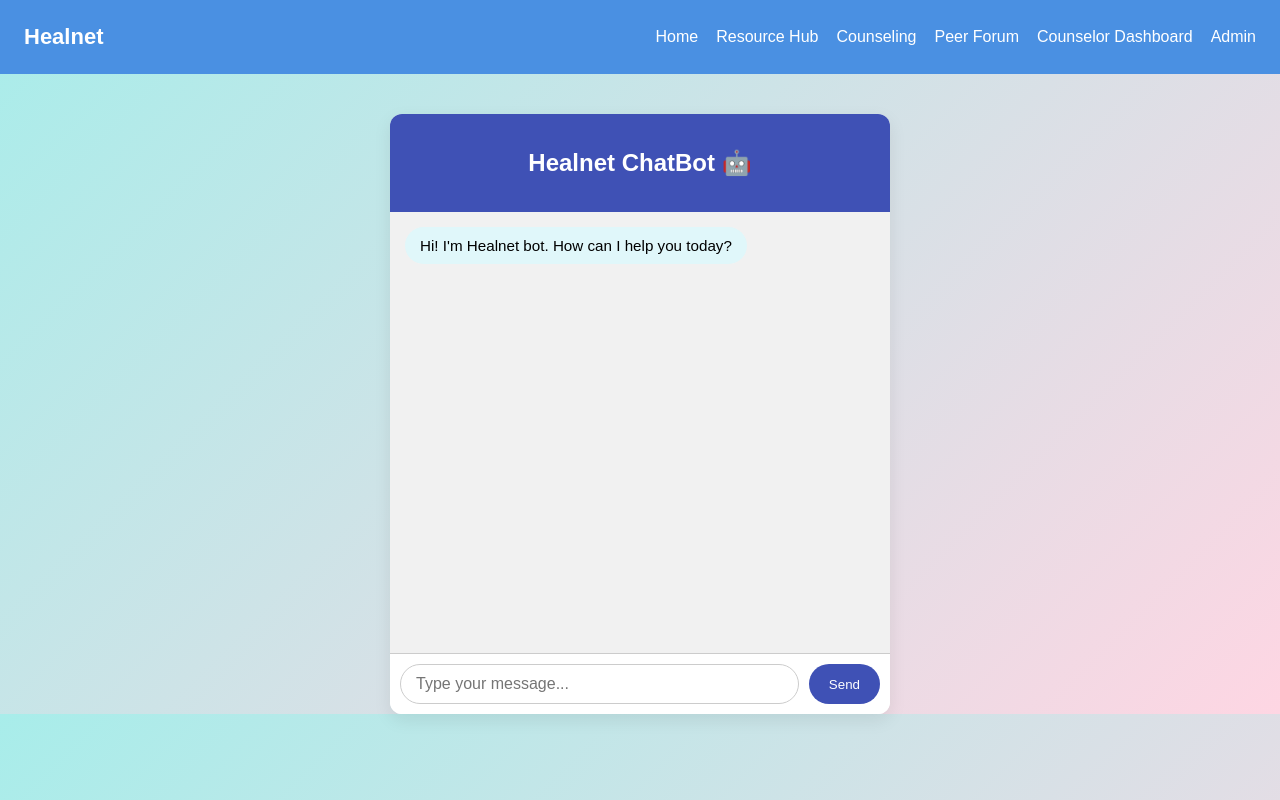
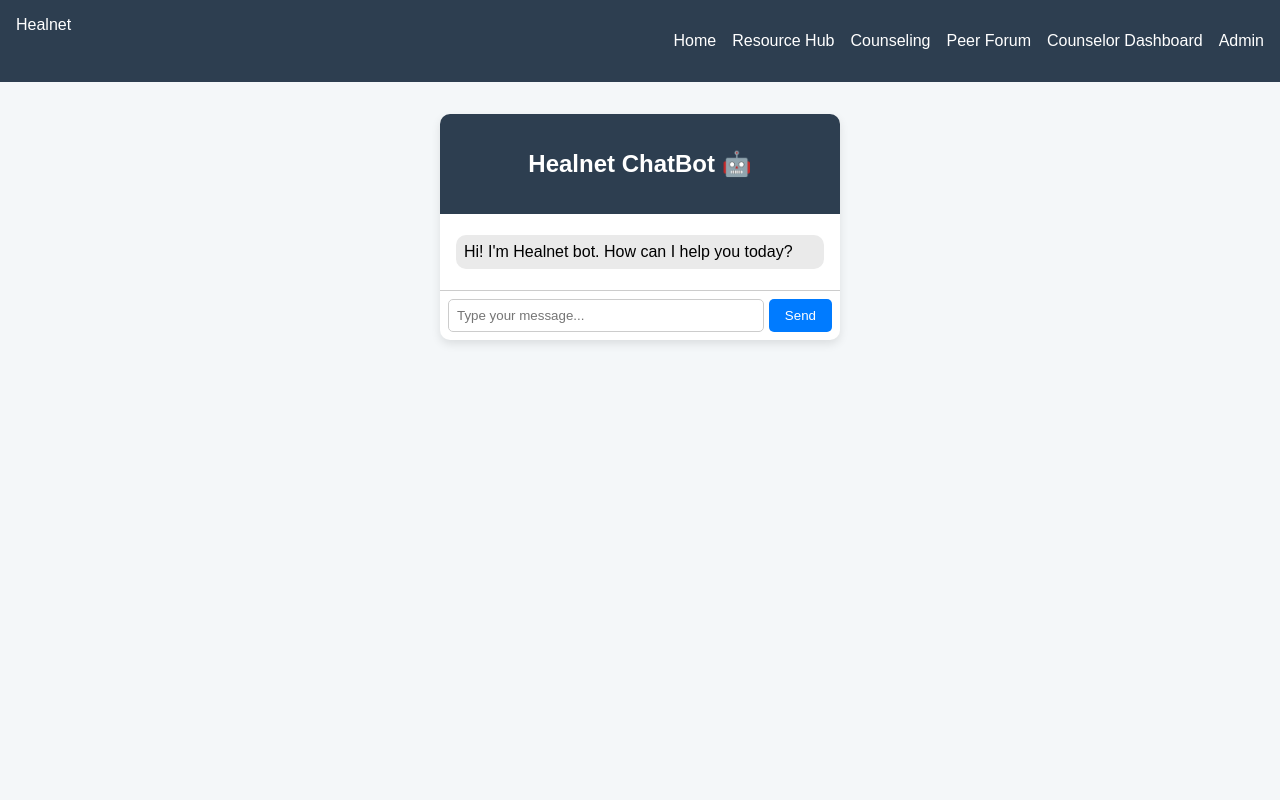
Before and after one commit to Adarsh-khare1/Healnet-hackathon, a website: page chatbot.html in a window 1280 px wide. Drawn offline with Linux system fonts and the light colour scheme.

Commit message:
Update chatbot.css

```diff
--- a/chatbot.css
+++ b/chatbot.css
@@ -1,112 +1,102 @@
+/* chatbot.css */
 body {
-  font-family: 'Arial', sans-serif;
+  font-family: Arial, sans-serif;
+  background: #f4f7f9;
   margin: 0;
-  background: linear-gradient(135deg,#a8edea,#fed6e3);
 }
 
 .navbar {
+  background: #2d3e50;
+  padding: 1rem;
   display: flex;
   justify-content: space-between;
-  align-items: center;
-  background: #4a90e2;
-  padding: 12px 24px;
-  color: white;
-  position: sticky;
-  top: 0;
-  z-index: 1000;
+  color: #fff;
 }
 
-.logo { font-size: 22px; font-weight: bold; }
-.nav-links { list-style: none; display: flex; gap: 18px; }
-.nav-links li { display: inline; }
-.nav-links a { text-decoration: none; color: white; font-weight: 500; transition: color 0.3s ease; }
-.nav-links a:hover { color: #ffd700; }
+.nav-links {
+  list-style: none;
+  display: flex;
+  gap: 1rem;
+}
+
+.nav-links a {
+  color: white;
+  text-decoration: none;
+}
 
 .chatbot-container {
   display: flex;
   justify-content: center;
-  align-items: center;
-  margin-top: 40px;
+  margin-top: 2rem;
 }
 
 .chat-window {
-  width: 100%;
-  max-width: 500px;
-  height: 600px;
-  background: #fff;
-  border-radius: 12px;
-  box-shadow: 0 6px 18px rgba(0,0,0,0.08);
+  width: 400px;
+  background: white;
+  border-radius: 10px;
+  box-shadow: 0 4px 10px rgba(0,0,0,0.1);
+  overflow: hidden;
   display: flex;
   flex-direction: column;
-  overflow: hidden;
 }
 
 .chat-header {
-  background: #3f51b5;
+  background: #2d3e50;
   color: white;
-  padding: 15px;
+  padding: 1rem;
   text-align: center;
 }
 
 .chat-body {
   flex: 1;
-  padding: 15px;
-  background: #f1f1f1;
+  padding: 1rem;
   overflow-y: auto;
-  display: flex;
-  flex-direction: column;
-  gap: 10px;
+  max-height: 500px;
 }
 
-.chat-body::-webkit-scrollbar { width: 6px; }
-.chat-body::-webkit-scrollbar-thumb { background: #3f51b5; border-radius: 3px; }
-
-.bot-message, .user-message {
-  max-width: 80%;
-  padding: 10px 15px;
-  border-radius: 20px;
-  word-wrap: break-word;
-  font-size: 0.95em;
-  animation: fadeIn 0.4s ease;
+.user-message {
+  background: #007bff;
+  color: white;
+  padding: 0.5rem;
+  border-radius: 10px;
+  margin: 5px 0;
+  text-align: right;
 }
 
-.bot-message { background: #e0f7fa; align-self: flex-start; }
-.user-message { background: #3f51b5; color: white; align-self: flex-end; }
+.bot-message {
+  background: #eaeaea;
+  padding: 0.5rem;
+  border-radius: 10px;
+  margin: 5px 0;
+  text-align: left;
+}
+
+.token-info {
+  font-size: 0.8rem;
+  color: gray;
+  margin-top: 5px;
+  text-align: center;
+}
 
 .chat-input {
   display: flex;
+  padding: 0.5rem;
   border-top: 1px solid #ccc;
-  padding: 10px;
-  background: #fff;
 }
 
 .chat-input input {
   flex: 1;
-  padding: 10px 15px;
-  border-radius: 25px;
+  padding: 0.5rem;
   border: 1px solid #ccc;
-  outline: none;
-  font-size: 1em;
+  border-radius: 5px;
 }
 
 .chat-input button {
-  margin-left: 10px;
-  padding: 10px 20px;
-  background: #3f51b5;
+  margin-left: 5px;
+  padding: 0.5rem 1rem;
+  border: none;
+  background: #007bff;
   color: white;
-  border: none;
-  border-radius: 25px;
+  border-radius: 5px;
   cursor: pointer;
-  transition: 0.3s;
 }
-
-.chat-input button:hover { background: #303f9f; }
-
-@keyframes fadeIn { from {opacity:0; transform: translateY(10px);} to {opacity:1; transform: translateY(0);} }
-
-/* Token info below bot message */
-.token-info {
-  font-size: 0.75em;
-  color: #888;
-  margin: 2px 0 10px 0;
-}
```
